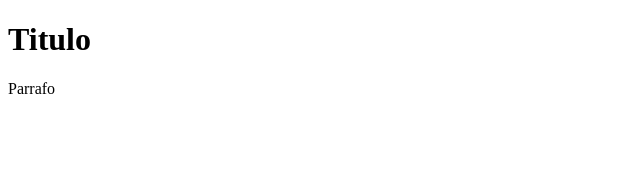
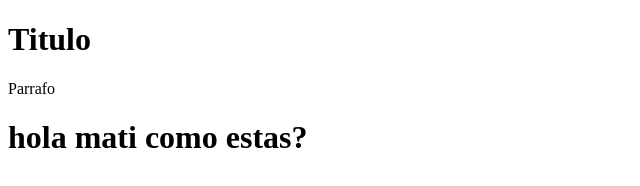
Before and after one commit to MatiasAltamiranda/Practica-Git, a plain HTML site: page index.html in a window 1280 px wide. Shown: the whole page, without its empty margins (0-640 px from the left). Drawn offline with Linux system fonts and the light colour scheme.

Commit message:
agregue saludo

```diff
--- a/index.html
+++ b/index.html
@@ -8,6 +8,8 @@
 <body>
         <h1>Titulo</h1>
         <p>Parrafo</p>
+        <!--Comentario-->
+        <h1>hola mati como estas?</h1>
     <script src="./app.js"></script>
 </body>
 </html>
```
